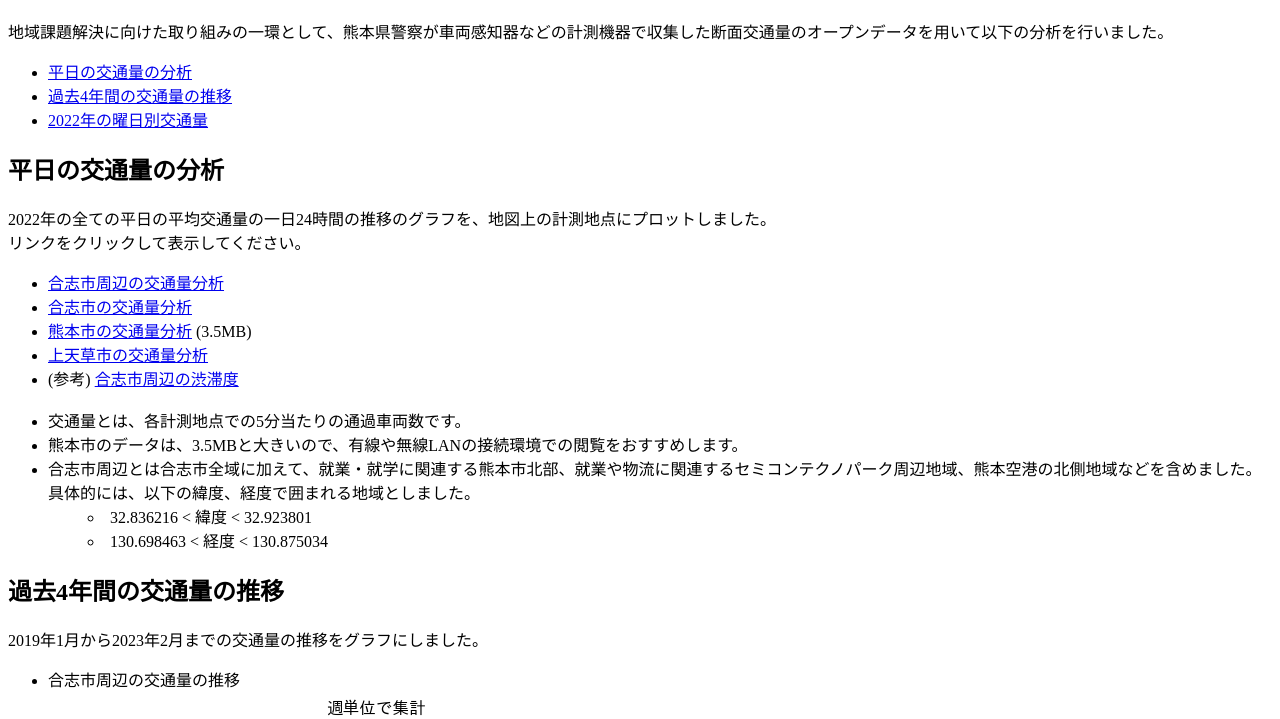
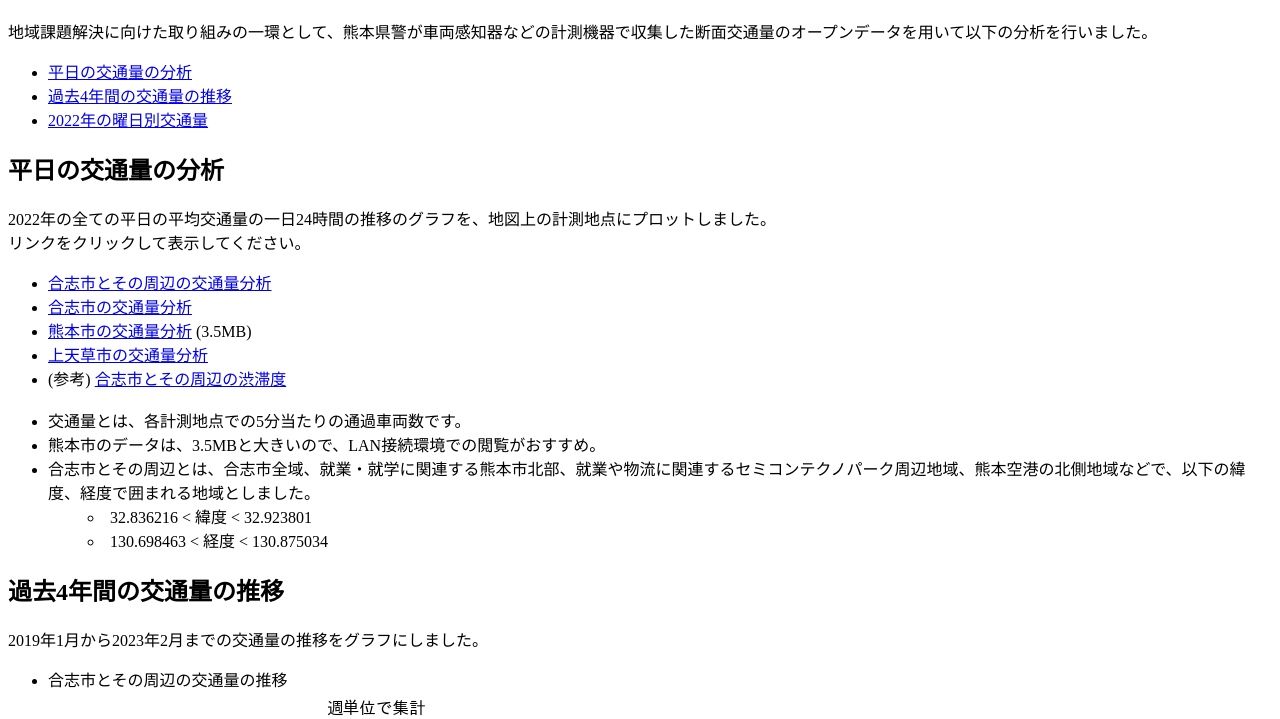
Before and after one commit to ko-kjs/kuma, a plain HTML site: page index.html in a window 1280 px wide. Shown: the part 70-789 px from the top of the page. Drawn offline with Linux system fonts and the light colour scheme.

Commit message:
cosmetic changes for release

```diff
--- a/index.html
+++ b/index.html
@@ -9,7 +9,7 @@
 <body>
   <h1>KBS 熊本フィールド 2023 交通量分析</h1>
 
-  <p>地域課題解決に向けた取り組みの一環として、熊本県警察が車両感知器などの計測機器で収集した断面交通量のオープンデータを用いて以下の分析を行いました。</p>
+  <p>地域課題解決に向けた取り組みの一環として、熊本県警が車両感知器などの計測機器で収集した断面交通量のオープンデータを用いて以下の分析を行いました。</p>
   <ul>
     <li><a href="#weekday">平日の交通量の分析</a></li>
     <li><a href="#transition">過去4年間の交通量の推移</a></li>
@@ -19,15 +19,15 @@
   <h2 id="weekday">平日の交通量の分析</h2>
   <p>2022年の全ての平日の平均交通量の一日24時間の推移のグラフを、地図上の計測地点にプロットしました。<br>リンクをクリックして表示してください。</p>
   <ul>
-    <li><a href="traffic_Koshi_Area.html" target="_blank">合志市周辺の交通量分析</a></li>
+    <li><a href="traffic_Koshi_Area.html" target="_blank">合志市とその周辺の交通量分析</a></li>
     <li><a href="traffic_Koshi_City.html" target="_blank">合志市の交通量分析</a></li>
     <li><a href="traffic_Kumamoto_City.html" target="_blank">熊本市の交通量分析</a> (3.5MB)</li>
     <li><a href="traffic_KamiAmakusa_City.html" target="_blank">上天草市の交通量分析</a></li>
-    <li>(参考) <a href="jam_pct_Koshi_Area.html" target="_blank">合志市周辺の渋滞度</a></li>
+    <li>(参考) <a href="jam_pct_Koshi_Area.html" target="_blank">合志市とその周辺の渋滞度</a></li>
     <br>
     <li>交通量とは、各計測地点での5分当たりの通過車両数です。</li>
-    <li>熊本市のデータは、3.5MBと大きいので、有線や無線LANの接続環境での閲覧をおすすめします。</li>
-    <li>合志市周辺とは合志市全域に加えて、就業・就学に関連する熊本市北部、就業や物流に関連するセミコンテクノパーク周辺地域、熊本空港の北側地域などを含めました。具体的には、以下の緯度、経度で囲まれる地域としました。</li>
+    <li>熊本市のデータは、3.5MBと大きいので、LAN接続環境での閲覧がおすすめ。</li>
+    <li>合志市とその周辺とは、合志市全域、就業・就学に関連する熊本市北部、就業や物流に関連するセミコンテクノパーク周辺地域、熊本空港の北側地域などで、以下の緯度、経度で囲まれる地域としました。</li>
     <ul style="list-style-position: inside;">
       <li>32.836216 < 緯度 < 32.923801</li>
       <li>130.698463 < 経度 < 130.875034</li>
@@ -37,7 +37,7 @@
   <h2 id="transition">過去4年間の交通量の推移</h2>
   <p>2019年1月から2023年2月までの交通量の推移をグラフにしました。</p>
   <ul>
-    <li>合志市周辺の交通量の推移</li>
+    <li>合志市とその周辺の交通量の推移</li>
     <img src="Years_Koshi_Area.png" alt="合志市周辺のグラフ" style="max-width: 100%; height: auto;">
     <li>合志市の交通量の推移</li>
     <img src="Years_Koshi_City.png" alt="合志市のグラフ" style="max-width: 100%; height: auto;">
@@ -50,7 +50,7 @@
   <h2 id="dayofweek">2022年の曜日別交通量</h2>
   <p>2022年の交通量を曜日別に集計しました。</p>
   <ul>
-    <li>合志市周辺の曜日別交通量</li>
+    <li>合志市とその周辺の曜日別交通量</li>
     <img src="Day_of_Week_Koshi_Area.png" alt="合志市周辺のグラフ" style="max-width: 100%; height: auto;">
     <li>合志市の曜日別交通量</li>
     <img src="Day_of_Week_Koshi_City.png" alt="合志市周辺のグラフ" style="max-width: 100%; height: auto;">
@@ -65,11 +65,6 @@
     <li>各計測地点では、「断面交通量情報」として5分当たりの通過車両数が提供されています。</li>
     <li>各計測地点での車速や車種の情報は提供されていません。</li>
     <li><a href="sensors_Kumamoto_Pref.html" target="_blank">熊本県全域 交通量計測地点一覧</a> を地図上にプロットしました。</li>
-    <!-- <li>合志市周辺とは、合志市全域に加えて、就業・就学に関連する熊本市への移動地域、就業や物流に関連するセミコンテクノパーク周辺、熊本空港北部などを含めました。具体的には、以下の緯度、経度で囲まれる地域としました。</li> -->
-    <!-- <ul style="list-style-position: inside;">
-      <li>32.836216 < 緯度 < 32.923801</li>
-      <li>130.698463 < 経度 < 130.875034</li>
-    </ul> -->
     <li>😢人吉市には計測地点がありません😭</li>
   </ul>
 
```
